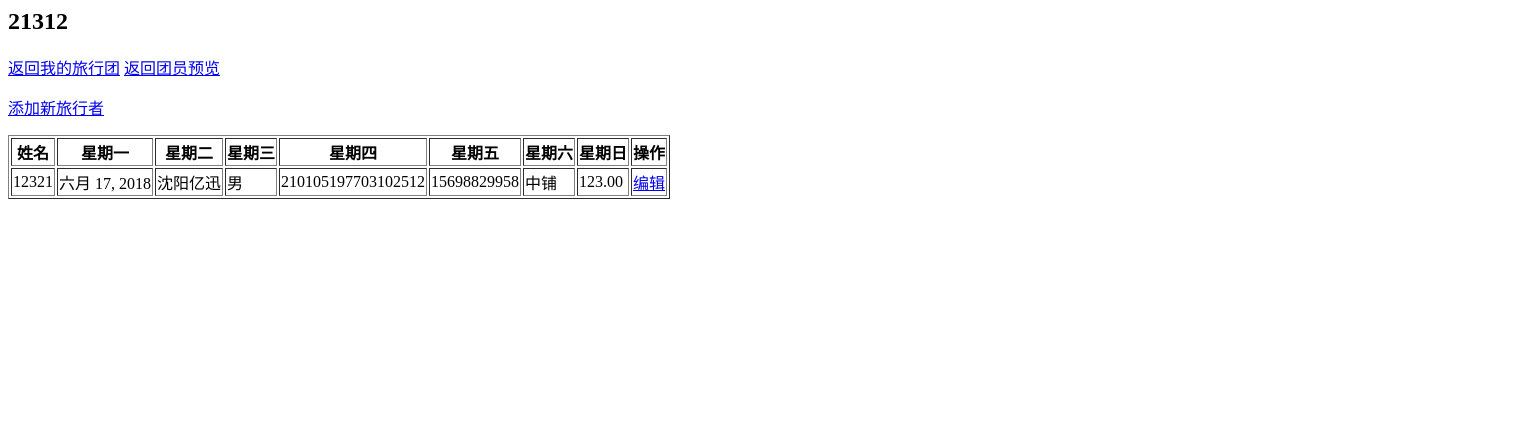
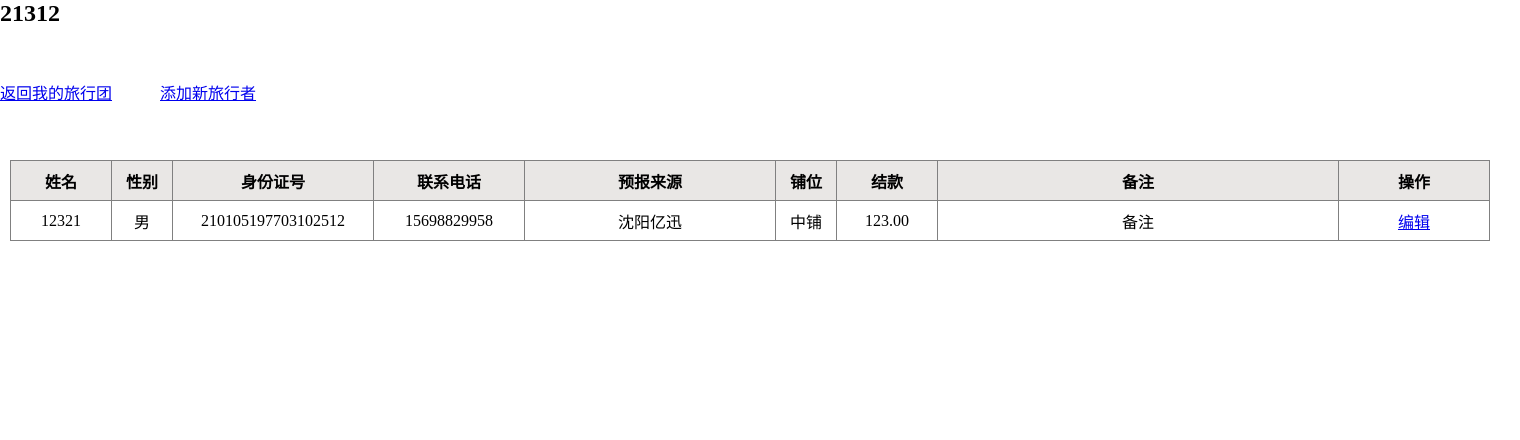
Before and after one commit to cactusboy/lyoa, a Django app: page /topics/3/ in a window 1520 px wide. Shown: the top 440 px of the page. Before the commit the page ends 199 px from the top, so only its background shows below. Run offline with Django 3.2, Linux system fonts and the light colour scheme; a user stored in the database is signed in; data comes from the database, SQL or seed files in the repository; both versions use the stored data as it was after the commit.

Commit message:
布局180704

```diff
--- a/learning_logs/models.py
+++ b/learning_logs/models.py
@@ -58,7 +58,7 @@ class Entry(models.Model):
     # 铺位
     bunk = models.CharField('铺位', max_length=4, choices=bed_choices, default='上铺')
     # 结款
-    money = models.DecimalField('结款', max_digits=5, decimal_places=2)
+    money = models.DecimalField('结款', max_digits=8, decimal_places=2)
 
     class Meta(object):
         verbose_name_plural = '参团人员'
--- a/learning_logs/urls.py
+++ b/learning_logs/urls.py
@@ -21,4 +21,5 @@ urlpatterns = [
     path('main/topics.html', views.topicsmain, name='topicsmian'),
     # table/id用来做确认书
     path('main/table/<int:topic_id>/', views.table1, name='table1'),
+
 ]
--- a/templates/learning_logs/edit_entry.html
+++ b/templates/learning_logs/edit_entry.html
@@ -1,4 +1,3 @@
-
 
 {% block content%}
 
@@ -11,4 +10,5 @@
         {{ form.as_p }}
         <button name="submit">保存</button>
     </form>
+
 {% endblock content%}
--- a/templates/learning_logs/topic.html
+++ b/templates/learning_logs/topic.html
@@ -1,39 +1,107 @@
+<head>
+    <meta charset="UTF-8">
+    <meta name="viewport" content="width=, initial-scale=1.0">
+    <meta http-equiv="X-UA-Compatible" content="ie=edge">
+    <style>
+        #div_b {
+            margin-left: auto;
+            margin-right: auto;
+            position: relative;
+            /* border: 1px solid #000099;*/
+            width: 1500px;
+            height: 800px;
+        }
 
+        /* 表格边框变成细线 */
+        table {
+            border-collapse: collapse;
+        }
 
+        /*td和th内容居中*/
+        tr {
+            height: 40px;
+        }
+
+        td {
+
+            text-align: center;
+        }
+
+        th {
+            text-align: center;
+        }
+
+        #tr1 {
+            background-color: #e9e7e5;
+        }
+    </style>
+    <style type="text/css">
+        * {
+            margin: 0;
+            padding: 0;
+        }
+
+        ul,
+        li {
+            list-style: none;
+        }
+
+        ul:after {
+            content: '';
+            display: block;
+            clear: both;
+        }
+
+        li {
+            width: 150px;
+            height: 30px;
+            /* background-color: #bde9fb;
+            font-size: 20px; */
+            float: left;
+            margin-right: 10px;
+        }
+    </style>
+</head>
 {% block header %}
-  <h2>{{ topic }}</h2>
-    <a href="{% url 'learning_logs:topics' %}">返回我的旅行团</a>
-    <a href="{% url 'learning_logs:table' %}">返回团员预览</a>
+    <h2 style="height: 80px">{{ topic }}</h2>
+
 {% endblock header %}
 
 {% block content %}
-  <p>
+    <div style="height: 80px">
+    <ul>
+    <li>
+            <a href="{% url 'learning_logs:topics' %}">返回我的旅行团</a>
+        </li>
+    <li>
         <a href="{% url 'learning_logs:new_entry' topic.id %}">添加新旅行者</a>
-  </p>
+    </li>
+</ul>
+    </div>
+    <div id="div_b">
         <table border=1px>
-        <tr>
-
-            <th>姓名</th>
-            <th>星期一</th>
-            <th>星期二</th>
-            <th>星期三</th>
-            <th>星期四</th>
-            <th>星期五</th>
-            <th>星期六</th>
-            <th>星期日</th>
-            <th>操作</th>
+            <tr id="tr1">
+                <th style="width: 100px;">姓名</th>
+                <th style="width: 60px;">性别</th>
+                <th style="width: 200px;">身份证号</th>
+                <th style="width: 150px;">联系电话</th>
+                <th style="width: 250px;">预报来源</th>
+                <th style="width: 60px;">铺位</th>
+                <th style="width: 100px;">结款</th>
+                <th style="width: 400px;">备注</th>
+                <th style="width: 150px;">操作</th>
             </tr>
 
             {% for entry in entries %}
                 <tr>
-            <td>{{entry.name}}</td>
-            <td>{{entry.date_added}}</td>
-            <td>{{entry.signup}}</td>
-            <td>{{entry.sex}}</td>
-            <td>{{entry.number}}</td>
-            <td>{{entry.phone}}</td>
-            <td>{{entry.bunk}}</td>
-            <td>{{entry.money}}</td>
+                <td>{{ entry.name }}</td>
+                <td>{{ entry.sex }}</td>
+                <td>{{ entry.number }}</td>
+                <td>{{ entry.phone }}</td>
+                <td>{{ entry.signup }}</td>
+                <td>{{ entry.bunk }}</td>
+                <td>{{ entry.money }}</td>
+                <td>备注</td>
                 <td><a href="{% url 'learning_logs:edit_entry' entry.id %}">
                     编辑</a></td>
             {% empty %}
@@ -41,7 +109,7 @@
             {% endfor %}
             </tr>
         </table>
-
+    </div>
 
 
 
```
Also changed, not shown: db.sqlite3. Lines whose indentation alone changed are shown as unchanged.
